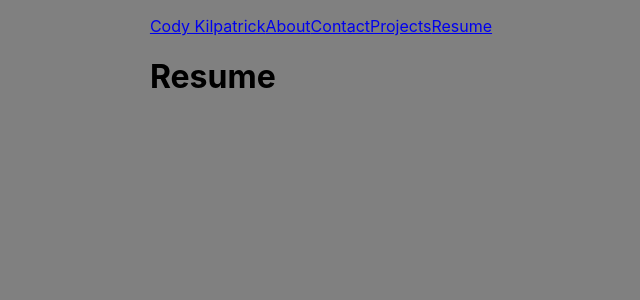
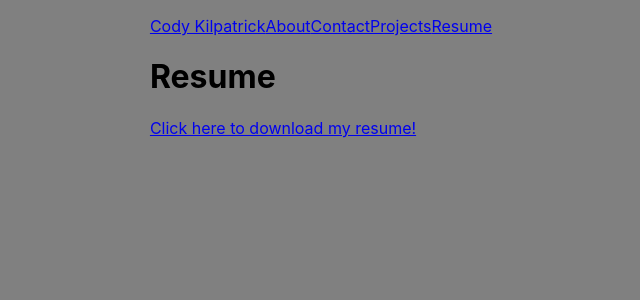
Before and after one commit to Codykilpatrick/portfolio-react, a React (Create React App) app: page /resume in a window 1280 px wide. Shown: the top 300 px of the page, without its empty margins (319-959 px from the left). Built offline with nearby package versions, Linux system fonts and the light colour scheme.

Commit message:
add link to resume

```diff
--- a/src/pages/Resume.jsx
+++ b/src/pages/Resume.jsx
@@ -1,6 +1,13 @@
+
+
 function Resume() {
   return (
-    <h1>Resume</h1>
+    <>
+      <h1>Resume</h1>
+      <a href="https://docs.google.com/document/d/1r_B6WYMWsCdp1fnYpk1RhBZJ7fRrRBzpxH9qUVLxJUg/edit?usp=sharing">
+        Click here to download my resume!
+      </a>
+    </>
   )
 }
 
```
